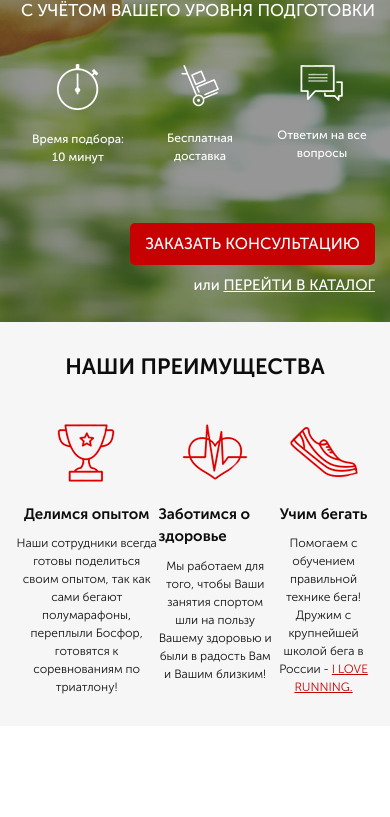
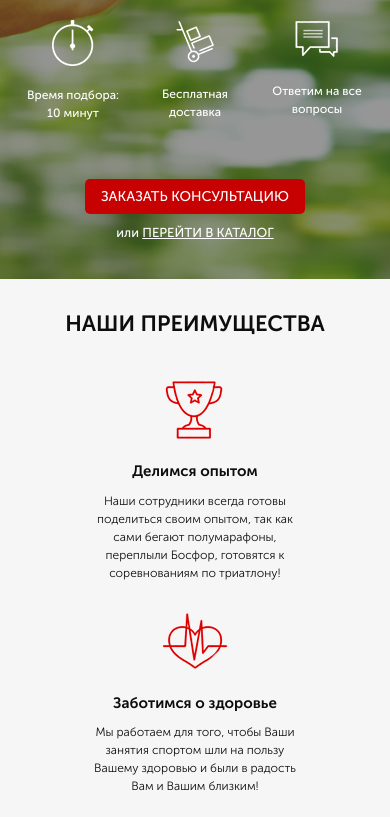
Before and after one commit to andryxxa93/RunSmart, a website: page src/index.html in a window 390 px wide. Shown: the part 221-1038 px from the top of the page. Before the commit the page ends 947 px from the top, so only its background shows below. Drawn offline with nearby package versions, Linux system fonts and the light colour scheme.

Commit message:
add max-width 425px

```diff
--- a/src/sass/_media.scss
+++ b/src/sass/_media.scss
@@ -71,3 +71,37 @@
         }
     }
 }
+
+@media (max-width: 425px) {
+    .header {
+        &__official {
+            display: none;
+        }
+    }
+    .promo {
+        &__wrapper {
+            align-items: center;
+            margin-top: 60px;
+        }
+        .button_main {
+            width: 220px;
+            height: 35px;
+            font-size: 14px;
+        }
+        &__link {
+            font-size: 13px;
+        }
+    }
+    .preference {
+
+        &__wrapper {
+            flex-direction: column;
+            align-items: center;
+            margin-top: 10px;
+        }
+        &__item {
+            margin-top: 25px;
+        }
+
+}
+}
```
Also changed, not shown: package.json (+12 -3 lines), src/css/style.min.css.
